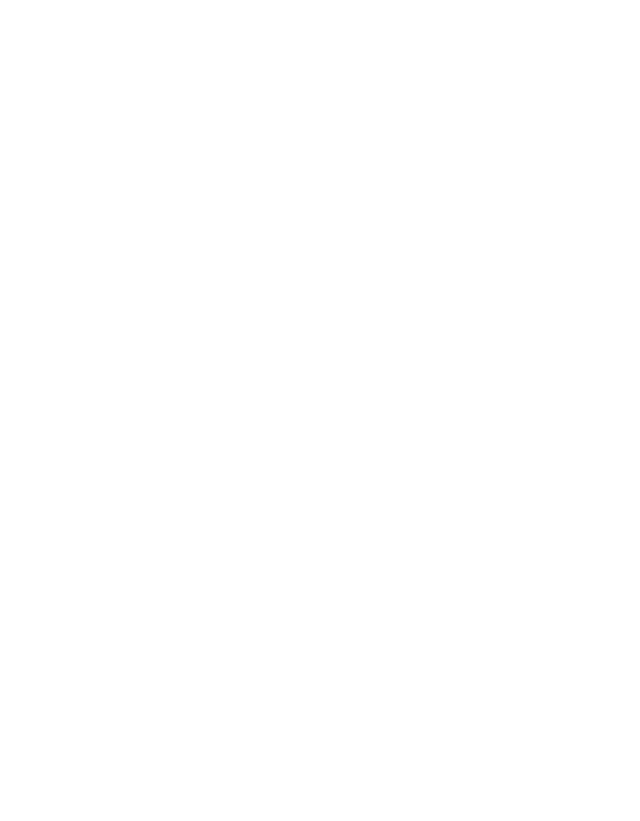
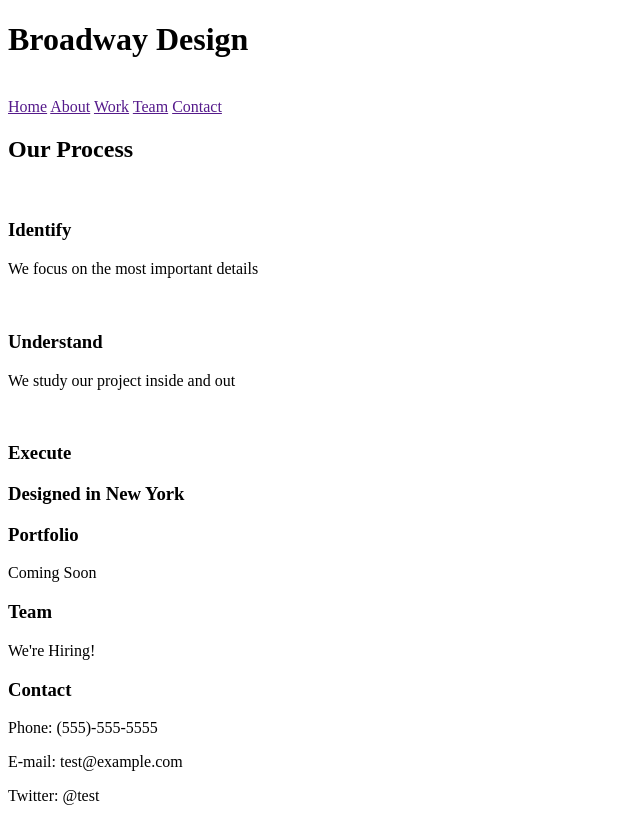
Before and after one commit to playmore99/Broadway-design, a plain HTML site: page index.html in a window 1280 px wide. Shown: the whole page, without its empty margins (0-640 px from the left). Before the commit the page ends 800 px from the top, so only its background shows below. Drawn offline with Linux system fonts and the light colour scheme; files that its build step writes are made by us from their sources.

Commit message:
Second commit

```diff
--- a/index.html
+++ b/index.html
@@ -6,8 +6,38 @@
     <link href="resources/css/style.css" type="style/css" rel="stylesheet" />
   </head>
   <body>
-    <div class="header">
-
-
+    <div id="page">
+      <div id="header">
+        <h1> Broadway Design</h1>
+        <br/>
+        <a href="">Home</a>
+        <a href="">About</a>
+        <a href="">Work</a>
+        <a href="">Team</a>
+        <a href="">Contact</a>
+      </div>
+      <div class"content">
+        <h2>Our Process</h2>
+        <img src="" />
+        <h3>Identify</h3>
+        <p>We focus on the most important details</p>
+        <img src="" />
+        <h3>Understand</h3>
+        <p>We study our project inside and out</p>
+        <img src="" />
+        <h3>Execute</h3>
+      </div>
+      <h3 id="middle">Designed in New York</h3>
+      <div class="content">
+        <h3>Portfolio</h3>
+        <p>Coming Soon</p>
+        <h3>Team</h3>
+        <p>We're Hiring!</p>
+        <h3>Contact</h3>
+        <p>Phone: (555)-555-5555</p>
+        <p>E-mail: test@example.com</p>
+        <p>Twitter: @test</p>
+      </div>
+    </div>
   </body>
 </html>
```
Also changed, not shown: resources/images/execute.svg (added), resources/images/identify.svg (added), resources/images/the-flatiron-building.png (added), resources/images/understand.svg (added).
